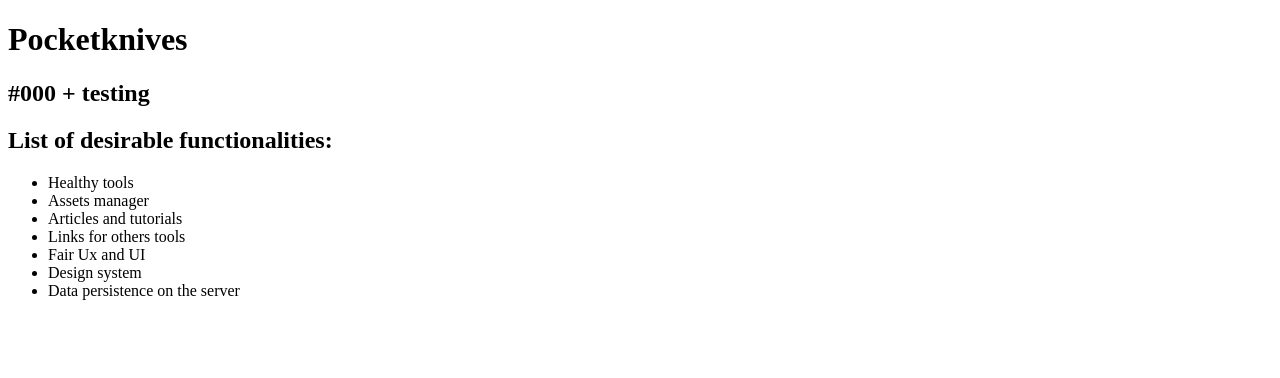
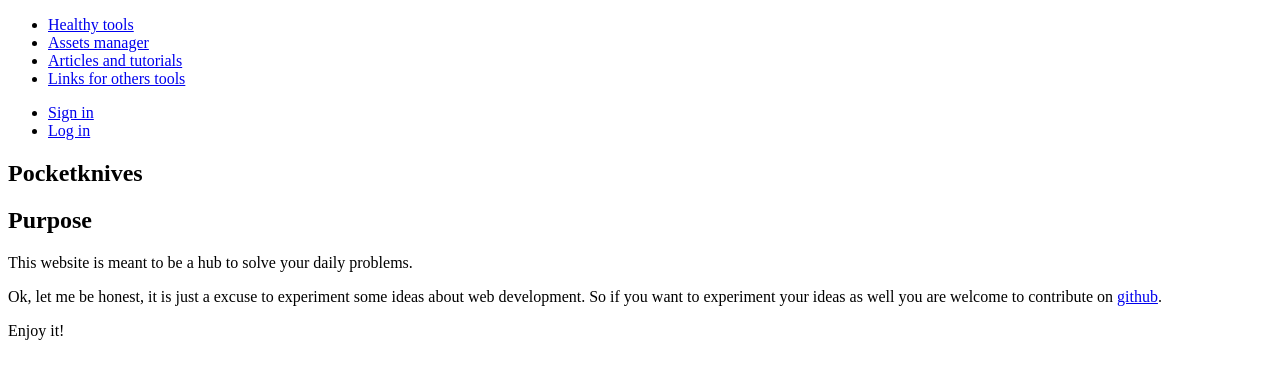
Before and after one commit to WesleySabino/pocketknives, a React (Create React App) app: page / in a window 1280 px wide. Shown: the top 378 px of the page. Built offline with nearby package versions, Linux system fonts and the light colour scheme.

Commit message:
first semantic content

```diff
--- a/public/index.html
+++ b/public/index.html
@@ -9,7 +9,7 @@
       name="description"
       content="Web site created using create-react-app"
     />
-    <link rel="apple-touch-icon" href="%PUBLIC_URL%/logo192.png" />
+
     <!--
       manifest.json provides metadata used when your web app is installed on a
       user's mobile device or desktop. See https://developers.google.com/web/fundamentals/web-app-manifest/
--- a/src/App.js
+++ b/src/App.js
@@ -1,21 +1,35 @@
 import React from 'react'
-import theme from './themes/theme'
+// TODO to use theme provider
+// import theme from './themes/theme'
 
 function App () {
   return (
     <>
-      <h1>Pocketknives</h1>
-      <h2>{theme.colors.bg.main} + testing</h2>
-      <h2>List of desirable functionalities:</h2>
-      <ul>
-        <li>Healthy tools</li>
-        <li>Assets manager</li>
-        <li>Articles and tutorials</li>
-        <li>Links for others tools</li>
-        <li>Fair Ux and UI</li>
-        <li>Design system</li>
-        <li>Data persistence on the server</li>
-      </ul>
+      <header>
+        <section>
+          <ul>
+            <li><a href="#">Healthy tools</a></li>
+            <li><a href="#">Assets manager</a></li>
+            <li><a href="#">Articles and tutorials</a></li>
+            <li><a href="#">Links for others tools</a></li>
+          </ul>
+        </section>
+        <section>
+          <ul>
+            <li><a href="#">Sign in</a></li>
+            <li><a href="#">Log in</a></li>
+          </ul>
+        </section>
+      </header>
+      <main>
+        <article>
+        <h1>Pocketknives</h1>
+          <h2>Purpose</h2>
+          <p>This website is meant to be a hub to solve your daily problems.</p>
+          <p>Ok, let me be honest, it is just a excuse to experiment some ideas about web development. So if you want to experiment your ideas as well you are welcome to contribute on <a href="https://github.com/WesleySabino/pocketknives">github</a>.</p>
+          <p>Enjoy it!</p>
+        </article>
+      </main>
     </>
   )
 }
```
Also changed, not shown: public/manifest.json.
